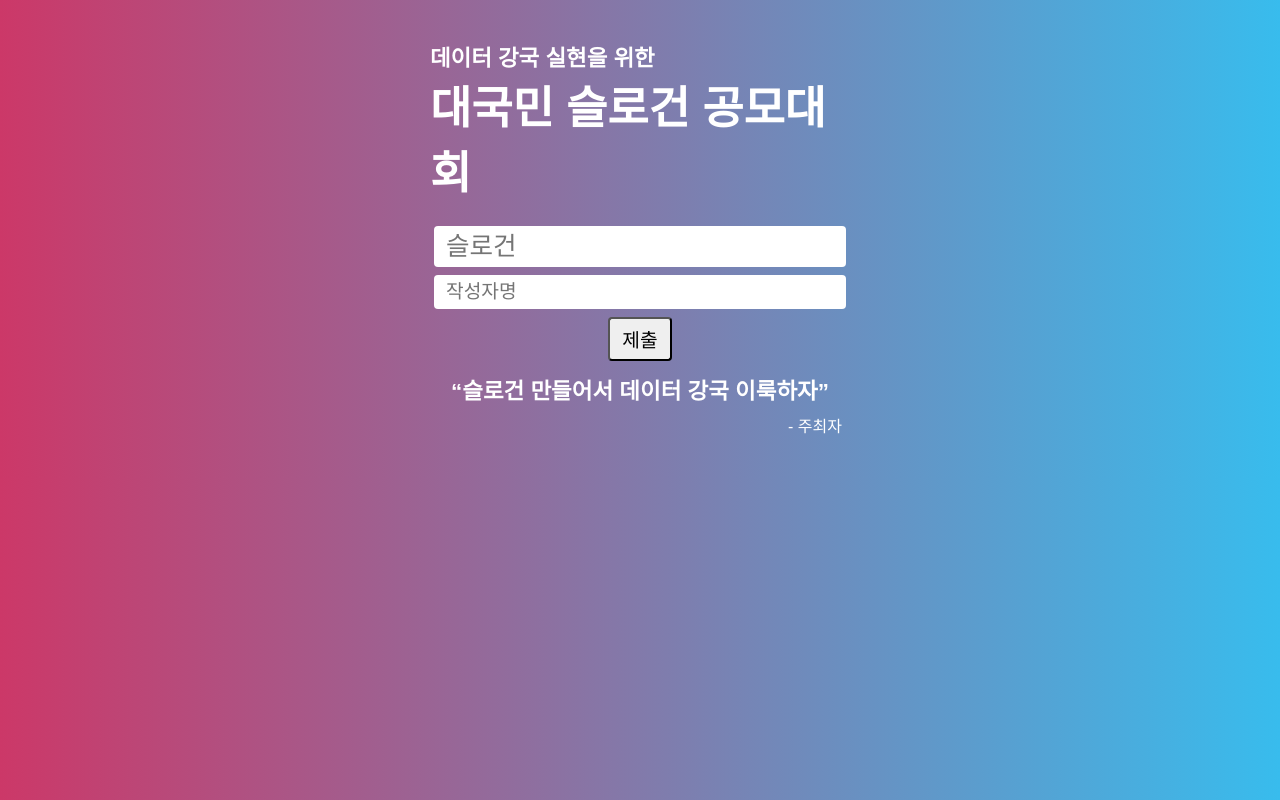
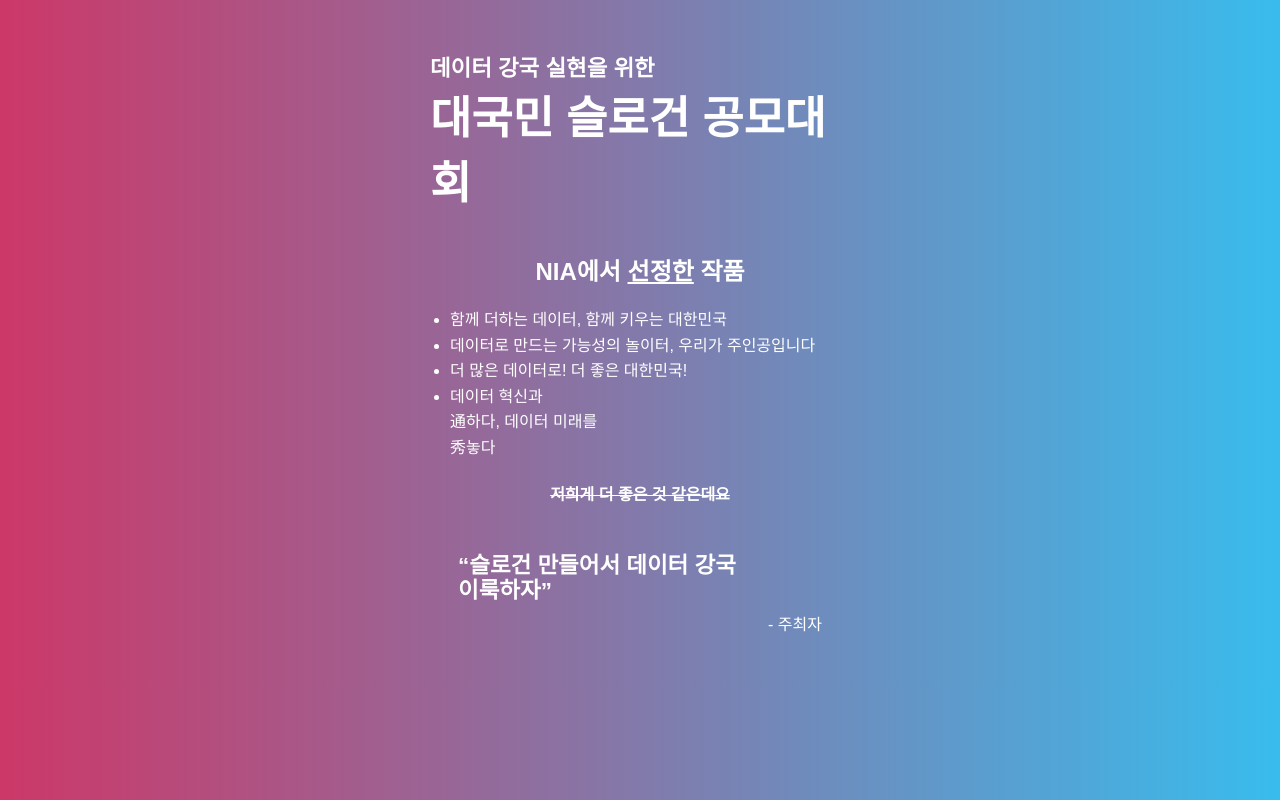
Before and after one commit to NullFull/slow-gun, a Django app: page / in a window 1280 px wide. Run offline with Django 3.2, Linux system fonts and the light colour scheme; data that the repository does not hold is empty; some web fonts are replaced.

Commit message:
대회 마감

```diff
--- a/slowgun/settings.py
+++ b/slowgun/settings.py
@@ -120,3 +120,5 @@ USE_TZ = True
 # https://docs.djangoproject.com/en/2.2/howto/static-files/
 
 STATIC_URL = '/static/'
+
+STATIC_ROOT = os.path.join(BASE_DIR, 'static')
--- a/slowgun/templates/index.html
+++ b/slowgun/templates/index.html
@@ -4,8 +4,10 @@
     <title>데이터 강국 실현을 위한 대국민 슬로건 공모대회</title>
 
     <meta property="og:type" content="website"/>
+    <meta property="og:url" content="https://slow-gun.appspot.com"/>
     <meta property="og:title" content="데이터 강국 실현을 위한 대국민 슬로건 공모대회"/>
     <meta property="og:description" content="슬로건 만들어서 데이터 강국 이룩하자"/>
+    <meta property="og:image" content="https://slow-gun.appspot.com/static/og.png"/>
 
     <style>
         @font-face { font-family: 'S-CoreDream-8Heavy'; src: url('https://cdn.jsdelivr.net/gh/projectnoonnu/noonfonts_six@1.2/S-CoreDream-8Heavy.woff') format('woff'); font-weight: normal; font-style: normal; }
@@ -22,14 +24,26 @@
             height: 100%;
             background: linear-gradient(to right, #CC3868 0%, #38BCED 100%);
         }
-        h1, h2, h3 {
+        h1, h2, h3, h4 {
             color: white;
             margin: 0;
             padding: 0;
         }
+        a {
+            color: inherit;
+        }
+        ul {
+            margin: 20px;
+        }
+        ul li {
+            text-align: left;
+            color: white;
+            line-height: 1.6rem;
+        }
         .section {
-            max-width: 420px;
+            max-width: 440px;
             margin: 0 auto;
+            padding: 10px;
         }
 
         .lead.section {
@@ -102,16 +116,18 @@
     </div>
 
     <div class="form section">
-        <form id="form">
-            <div class="input-wrapper">
-                <input name="slogan" placeholder="슬로건" maxlength="100"/>
-            </div>
-            <div class="input-wrapper">
-                <input name="writer" placeholder="작성자명" maxlength="20"/>
-            </div>
-            <button>제출</button>
-            {% csrf_token %}
-        </form>
+        <div>
+            <h2>NIA에서 <a href="http://spectory.net/nia/dataslogan/noticeDetail?postId=2428&page=1">선정한</a> 작품</h2>
+            <ul>
+                <li>함께 더하는 데이터, 함께 키우는 대한민국</li>
+                <li>데이터로 만드는 가능성의 놀이터, 우리가 주인공입니다</li>
+                <li>더 많은 데이터로! 더 좋은 대한민국!</li>
+                <li>데이터 혁신과<br>
+                    通하다, 데이터 미래를<br>
+                    秀놓다</li>
+            </ul>
+            <h4><strike>저희게 더 좋은 것 같은데요</strike></h4>
+        </div>
     </div>
 
     <div class="list section">
--- a/slowgun/urls.py
+++ b/slowgun/urls.py
@@ -20,6 +20,6 @@ from slowgun import views
 
 urlpatterns = [
     path('', views.index),
-    path('api/slogans', views.slogans),
+    # path('api/slogans', views.slogans),
     path('admin/', admin.site.urls),
 ]
```
